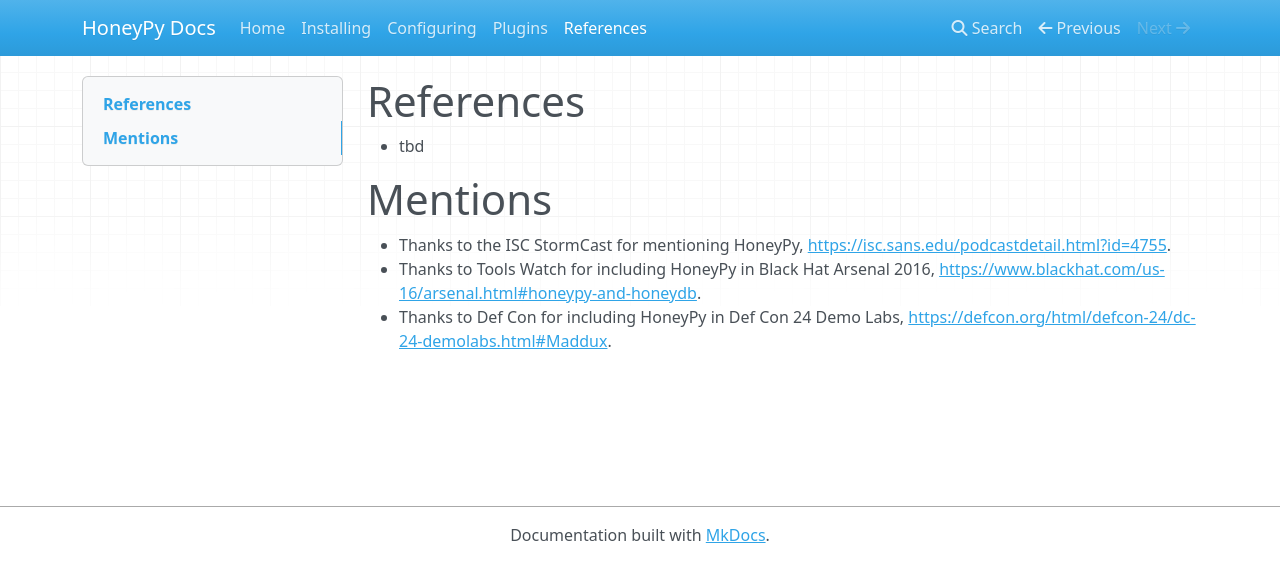
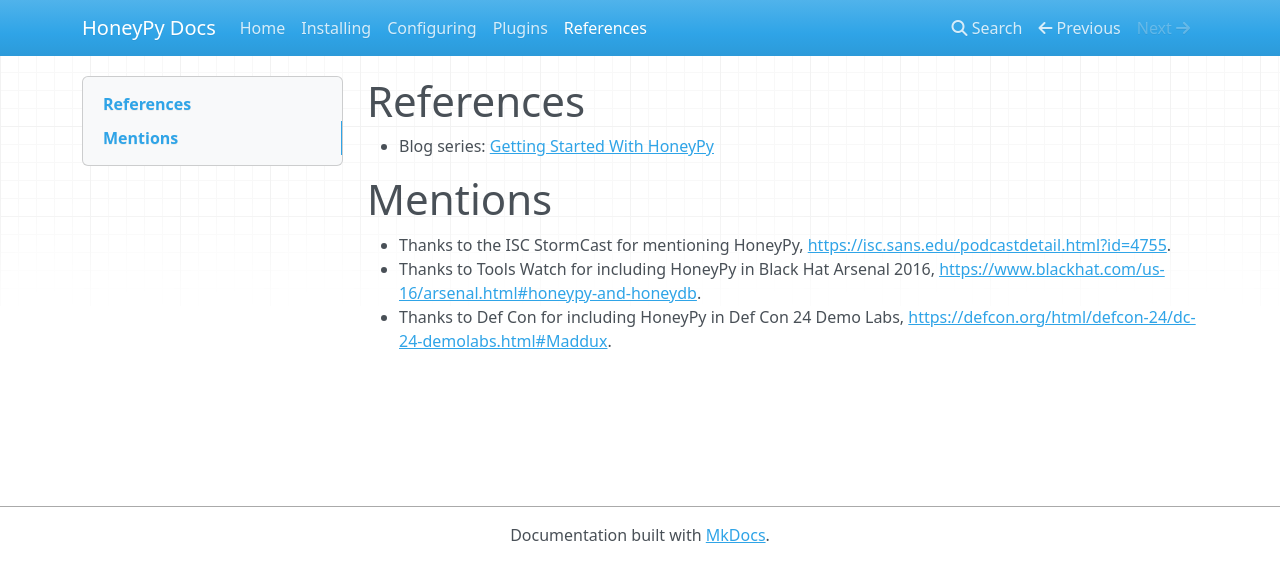
Before and after one commit to foospidy/HoneyPy, an MkDocs documentation site: the page built from docs/references.md, in a window 1280 px wide. Shown: the top 582 px of the page. Built offline with MkDocs 1.6.1, drawn with Linux system fonts in a browser that asks for light colours; nearby versions of some CDN libraries; old or Windows-style settings are respelled for this version of MkDocs.

Commit message:
docs update

```diff
--- a/docs/references.md
+++ b/docs/references.md
@@ -1,6 +1,6 @@
 # References
 
-- tbd
+- Blog series: [Getting Started With HoneyPy](https://medium.com/@foospidy/honeypy-getting-started-series-a49291e41a8e)
 
 # Mentions
 
```
